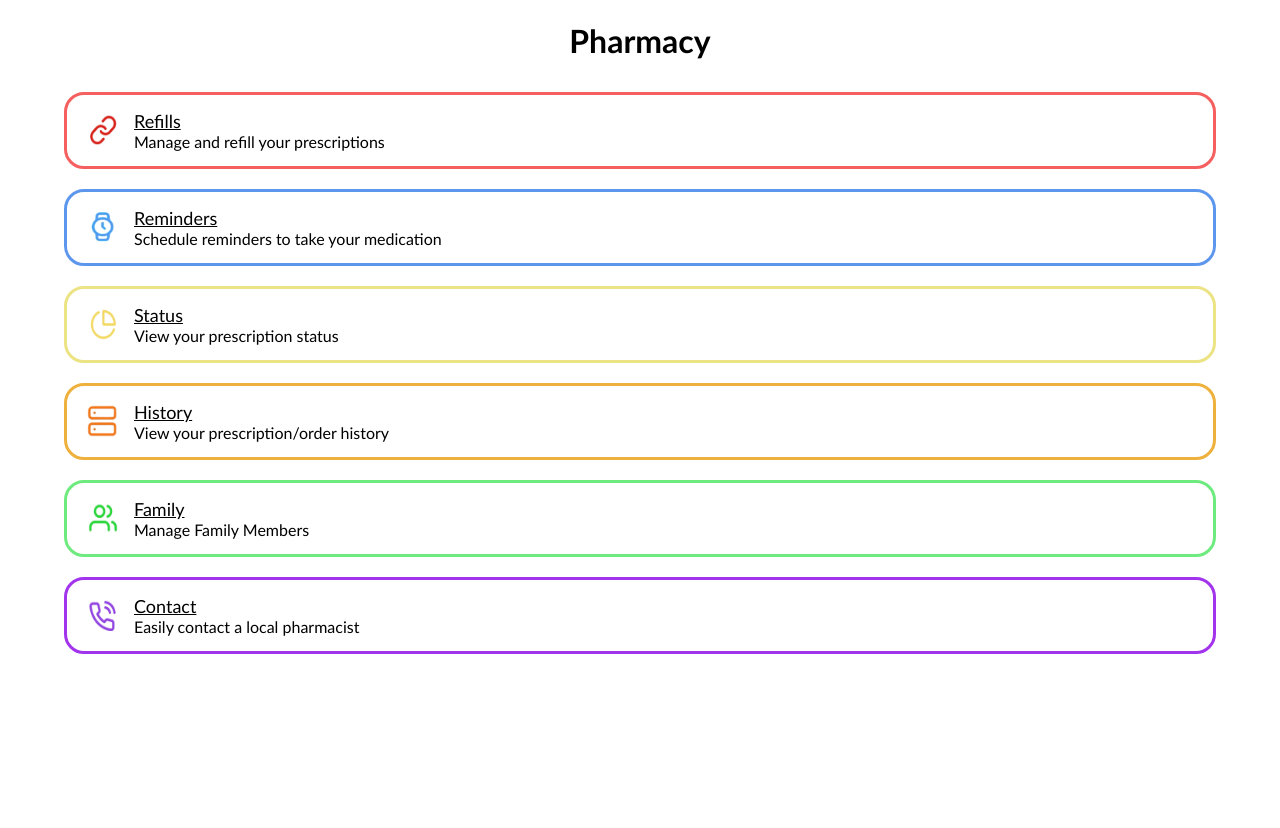
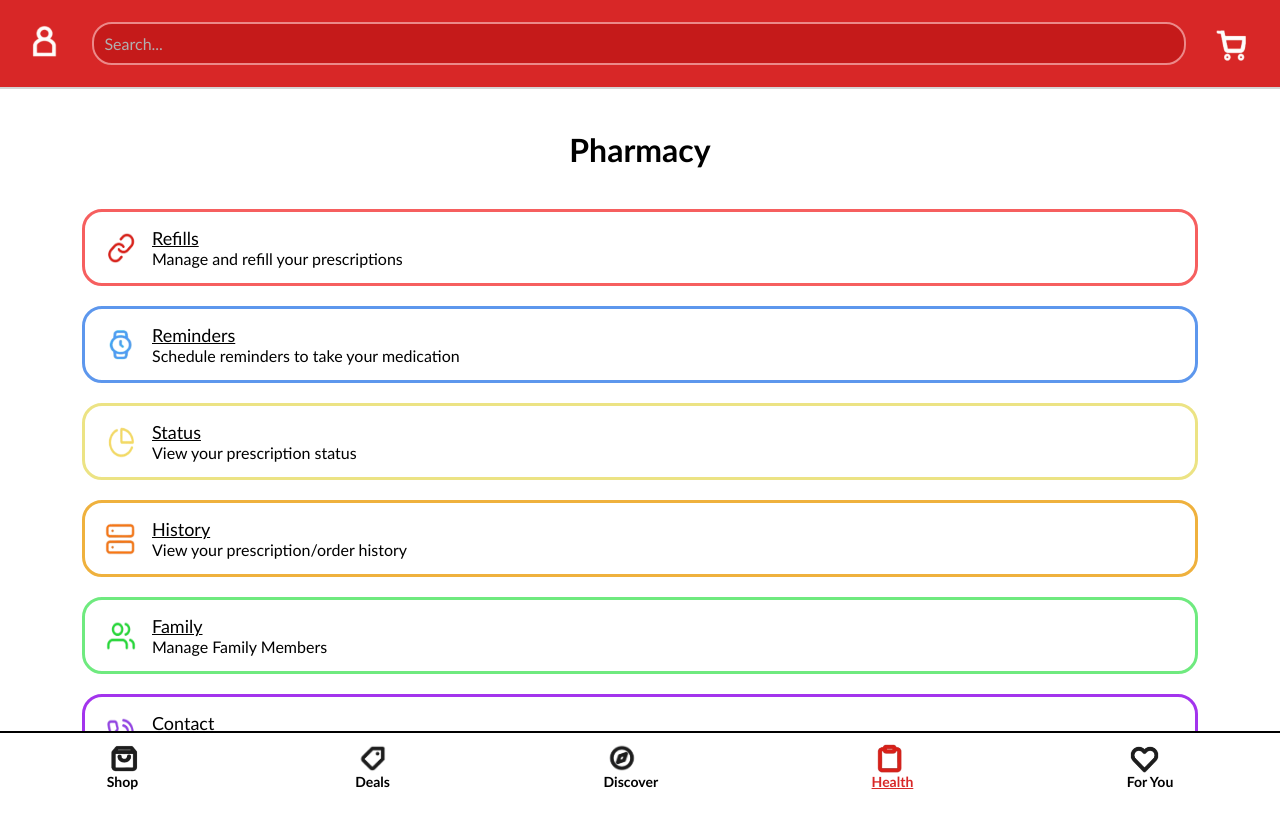
Before and after one commit to SofiaSharif/hci-hyvee-extension, a plain HTML site: page template.html in a window 1280 px wide. Before the commit the page ends 800 px from the top, so only its background shows below. Drawn offline with Linux system fonts and the light colour scheme.

Commit message:
Added header and footer elements

```diff
--- a/style.css
+++ b/style.css
@@ -1,14 +1,71 @@
-body {
+* {
+    box-sizing: border-box;
+}
+
+html, body {
     font-family: Calibri, Arial, Verdana, sans-serif;
     background-color: #ffffff;
     margin: 0;
+    min-height: 100dvh;
+    display: flex;
+    flex-direction: column;
+    overflow-x: hidden;
+}
+
+header {
+    display: flex;
+    flex-direction: row;
+    justify-content: center;
+    padding: 10px;
+    text-align: center;
+    background-color: #d82727;
+    border-bottom: solid 2px #d4d4d4;
+    margin: 0;
+    flex-shrink: 0;
+}
+
+header img {
+    width: 42px;
+    height: 40px;
+    margin-right: 15px;
+    margin-left: 15px;
+    align-self: center;
+}
+
+#search-bar {
+    font-family: inherit;
+    width: 90%;
+    padding: 10px;
+    font-size: 16px;
+    border: solid 2px #ec8989;
+    border-radius: 20px;
+    background-color: #c51a1a;
+    color: #ffffff;
+    margin: 12px;
+}
+
+#search-bar::placeholder {
+    color: #b1b0b0;
+    opacity: 1;
 }
 
 .screen {
     display: flex;
     align-items: center;
-    min-height: 100dvh;
     flex-direction: column;
+    padding: 20px;
+    margin-bottom: 80px;
+}
+
+.screen h1 {
+    margin-bottom: 40px;
+}
+
+.screen-content {
+    flex-grow: 1;
+    display: flex;
+    flex-direction: column;
+    justify-content: space-between;
 }
 
 .main-btn-container {
@@ -16,6 +73,7 @@ body {
    flex-direction: column;
    width: 90%;
    justify-content: center;
+   gap: 20px;
 }
 
 .main-button {
@@ -29,7 +87,6 @@ body {
     padding: 15px 20px;
     text-align: left;
     font-size: 16px;
-    margin: 10px 0;
     cursor: pointer;
     min-width: 0;
 }
@@ -72,6 +129,8 @@ body {
 .btn-title {
     text-decoration: underline;
     font-size: 18px;
+    overflow-wrap: break-word;
+    word-break: break-word;
 }
 
 .btn-desc{
@@ -79,3 +138,51 @@ body {
     overflow-wrap: break-word;
     word-break: break-word;
 }
+
+footer {
+    position: fixed;
+    flex-shrink: 0;
+    bottom: 0;
+    width: 100%;
+    background-color: #ffffff;
+    border-top: solid 2px #000000;
+    align-items: center;
+}
+
+footer nav {
+    display: flex;
+    justify-content: space-around;
+}
+
+footer img {
+    width: 35px;
+    height: 30px;
+}
+
+footer span {
+    font-weight: bold;
+    overflow-wrap: break-word;
+    word-break: break-word;
+    text-align: center;
+}
+
+.footer-btn {
+    display: flex;
+    flex-direction: column;
+    font-family: inherit;
+    padding: 10px;
+    font-size: 14px;
+    background-color: #ffffff;
+    color: #000000;
+    border: none;
+    cursor: pointer;
+}
+
+#health-btn {
+    color: #d82727;
+    text-decoration: underline;
+}
+
+.main-button > div {
+    min-width: 0;
+}
--- a/template.html
+++ b/template.html
@@ -7,6 +7,11 @@
     <link rel="stylesheet" href="style.css">
 </head>
 <body>
+    <header>
+        <img src="assests/header-icons/profile.png" alt="Profile Icon" id="profile-icon">
+        <input type="search" id="search-bar" placeholder="Search...">
+        <img src="assests/header-icons/cart.png" alt="Cart Icon" id="cart-icon">
+    </header>
 
     <div class="screen-content">
         <!-- Main Screen -->
@@ -14,49 +19,99 @@
             <h1>Pharmacy</h1>
             <div class="main-btn-container">
                 <button id="refills-btn" class="main-button refills">
-                    <img src="assests/refill.png" alt="Refill Icon" class="main-img"/>
+                    <img src="assests/main-btn-icons/refill.png" alt="Refill Icon" class="main-img"/>
                     <div>
                         <span class="btn-title">Refills</span><br>
                         <span class="btn-desc">Manage and refill your prescriptions</span>
                     </div>
                 </button>
                 <button id="reminders-btn" class="main-button reminders">
-                    <img src="assests/reminder.png" alt="Reminder Icon" class="main-img"/>
+                    <img src="assests/main-btn-icons/reminder.png" alt="Reminder Icon" class="main-img"/>
                     <div>
                         <span class="btn-title">Reminders</span><br>
                         <span class="btn-desc">Schedule reminders to take your medication</span>
                     </div>
                 </button>
                 <button id="status-btn" class="main-button status">
-                    <img src="assests/status.png" alt="Status Icon" class="main-img"/>
+                    <img src="assests/main-btn-icons/status.png" alt="Status Icon" class="main-img"/>
                     <div>
                         <span class="btn-title">Status</span><br>
                         <span class="btn-desc">View your prescription status</span>
                     </div>
                 </button>
                 <button id="history-btn" class="main-button history">
-                    <img src="assests/history.png" alt="History Icon" class="main-img"/>
+                    <img src="assests/main-btn-icons/history.png" alt="History Icon" class="main-img"/>
                     <div>
                         <span class="btn-title">History</span><br>
                         <span class="btn-desc">View your prescription/order history</span>
                     </div>
                 </button>
                 <button id="family-btn" class="main-button family">
-                    <img src="assests/family.png" alt="Family Icon" class="main-img"/>
+                    <img src="assests/main-btn-icons/family.png" alt="Family Icon" class="main-img"/>
                     <div>
                         <span class="btn-title">Family</span><br>
                         <span class="btn-desc">Manage Family Members</span>
                     </div>
                 </button>
                 <button id="contact-btn" class="main-button contact">
-                    <img src="assests/contact.png" alt="Contact Icon" class="main-img"/>
+                    <img src="assests/main-btn-icons/contact.png" alt="Contact Icon" class="main-img"/>
                     <div>
                         <span class="btn-title">Contact</span><br>
                         <span class="btn-desc">Easily contact a local pharmacist</span>
                     </div>
                 </button>
             </div>
+        </div>
+        <!-- Refills Screen-->
+        <div class="screen refills" style="display:none;">
+            <h1>Refills</h1>
+        </div>
+        <!-- Add Prescription Screen-->
+        <div class="screen add-prescription" style="display:none;">
+            <h1>Add Prescription</h1>
+        </div>
+        <!-- Reminders Screen-->
+        <div class="screen reminders" style="display:none;">
+            <h1>Reminders</h1>
+        </div>
+        <!-- Add Reminder Screen-->
+        <div class="screen add-reminder" style="display:none;">
+            <h1>Add Reminder</h1>
+        </div>
+        <!-- History Screen-->
+        <div class="screen history" style="display:none;">
+            <h1>History</h1>
+        </div>
+        <!-- Contact Screen-->
+        <div class="screen contact" style="display:none;">
+            <h1>Contact</h1>
+        </div>
+    </div>
 
+    <footer>
+        <nav>
+            <button id="shop-btn" class="footer-btn">
+                <img src="assests/footer-icons/shop.png" alt="Shop Icon">
+                <span>Shop</span>
+            </button>
+            <button id="deals-btn" class="footer-btn">
+                <img src="assests/footer-icons/deals.png" alt="Deals Icon">
+                <span>Deals</span>
+            </button>
+            <button id="discover-btn" class="footer-btn">
+                <img src="assests/footer-icons/discover.png" alt="Discover Icon">
+                <span>Discover</span>
+            </button>
+            <button id="health-btn" class="footer-btn">
+                <img src="assests/footer-icons/health.png" alt="Health Icon">
+                <span>Health</span>
+            </button>
+            <button id="for-you-btn" class="footer-btn">
+                <img src="assests/footer-icons/for-you.png" alt="For You Icon">
+                <span>For You</span>
+            </button>
+        </nav>
+    </footer>
 
 
     <script src="script.js"></script>
```
Also changed, not shown: assests/footer-icons/deals.png (added), assests/footer-icons/discover.png (added), assests/footer-icons/for-you.png (added), assests/footer-icons/health.png (added), assests/footer-icons/shop.png (added), assests/header-icons/cart.png (added), assests/header-icons/profile.png (added), assests/main-btn-icons/contact.png (renamed from assests/contact.png), assests/main-btn-icons/family.png (renamed from assests/family.png), assests/main-btn-icons/history.png (renamed from assests/history.png), assests/main-btn-icons/refill.png (renamed from assests/refill.png), assests/main-btn-icons/reminder.png (renamed from assests/reminder.png), assests/main-btn-icons/status.png (renamed from assests/status.png).
